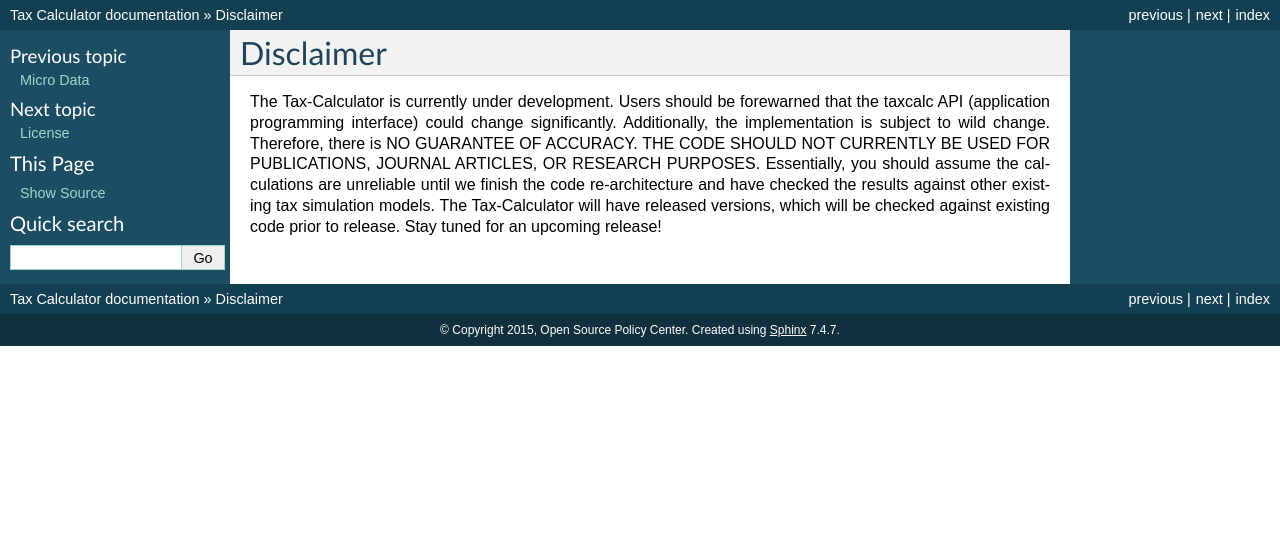
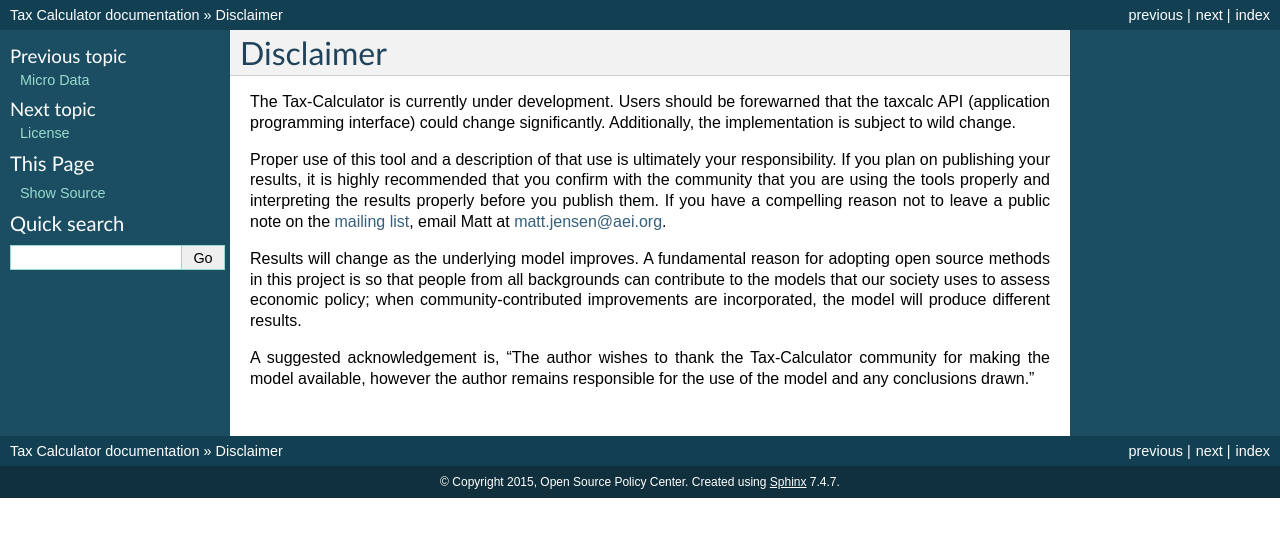
Before and after one commit to PSLmodels/Tax-Calculator, a Sphinx documentation site: the page built from docs/source/disclaimer.rst, in a window 1280 px wide. Shown: the top 537 px of the page. Built offline with Sphinx 7.4.7, drawn with Linux system fonts in a browser that asks for light colours; formulas are drawn with MathJax 3; the version number could not be read and is left out.

Commit message:
disclaimer.rst

```diff
--- a/docs/source/disclaimer.rst
+++ b/docs/source/disclaimer.rst
@@ -4,11 +4,23 @@ Disclaimer
 The Tax-Calculator is currently under development.  Users should be
 forewarned that the taxcalc API (application programming interface)
 could change significantly.  Additionally, the implementation is
-subject to wild change.  Therefore, there is NO GUARANTEE OF ACCURACY.
-THE CODE SHOULD NOT CURRENTLY BE USED FOR PUBLICATIONS, JOURNAL
-ARTICLES, OR RESEARCH PURPOSES.  Essentially, you should assume the
-calculations are unreliable until we finish the code re-architecture
-and have checked the results against other existing tax simulation
-models.  The Tax-Calculator will have released versions, which will be
-checked against existing code prior to release.  Stay tuned for an
-upcoming release!
+subject to wild change.
+
+Proper use of this tool and a description of that use is ultimately
+your responsibility. If you plan on publishing your results, it is
+highly recommended that you confirm with the community that you are
+using the tools properly and interpreting the results properly before
+you publish them. If you have a compelling reason not to leave a
+public note on the `mailing list`_, email Matt at matt.jensen@aei.org.
+
+Results will change as the underlying model improves. A fundamental
+reason for adopting open source methods in this project is so that
+people from all backgrounds can contribute to the models that our
+society uses to assess economic policy; when community-contributed
+improvements are incorporated, the model will produce different results.
+
+A suggested acknowledgement is, "The author wishes to thank the
+Tax-Calculator community for making the model available, however the author
+remains responsible for the use of the model and any conclusions drawn."
+
+.. _`mailing list`: list.ospc.org/mailman/listinfo/users_list.ospc.org
```
